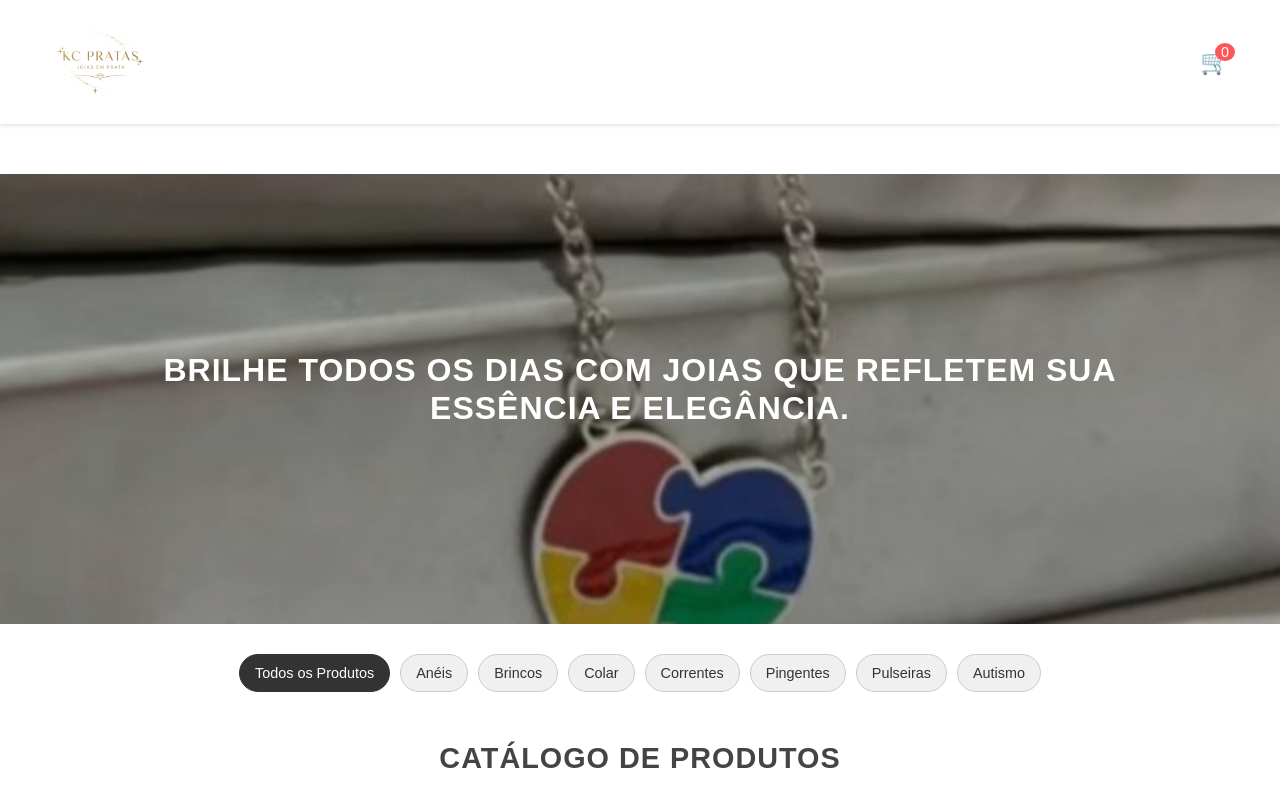
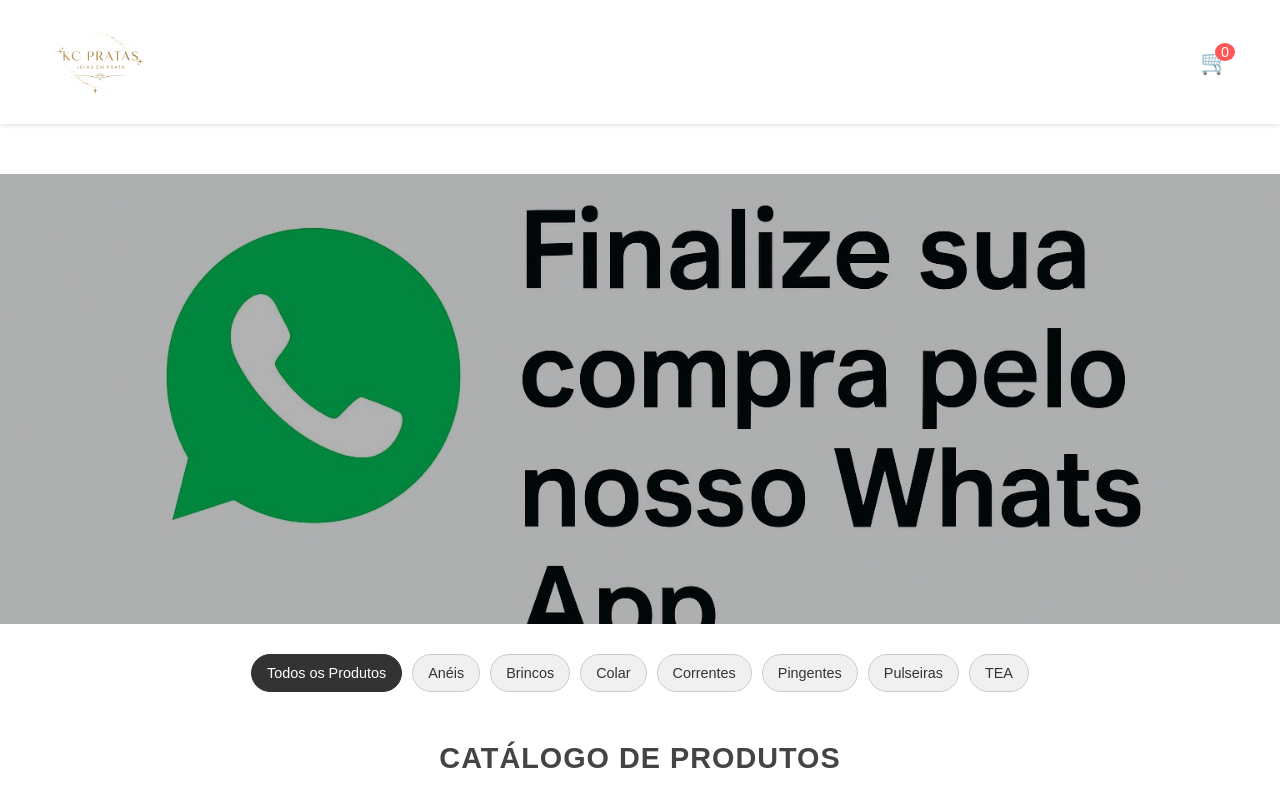
Before and after one commit to ch004/kc-pratas-loja, a plain HTML site: page index.html in a window 1280 px wide. Shown: the top 800 px of the page. Drawn offline with Linux system fonts and the light colour scheme; grey boxes are pictures that could not be loaded; files whose address does not match are found by name.

Commit message:
SITE FINALIZADO

```diff
--- a/index.html
+++ b/index.html
@@ -46,9 +46,9 @@
         </div>
 
         <div class="banner-slide fade">
-            <img src="Fotos/Foto autismo.jpg" alt="Coleção Pura">
+            <img src="Fotos/WhatsApp.jpeg" alt="Coleção Pura">
             <div class="frase-confianca">
-                <h2>Brilhe todos os dias com joias que refletem sua essência e elegância.</h2>
+
             </div>
         </div>
 
@@ -67,7 +67,7 @@
             <button class="filtro-btn" data-filtro="corrente">Correntes</button>
             <button class="filtro-btn" data-filtro="pingente">Pingentes</button>
             <button class="filtro-btn" data-filtro="pulseira">Pulseiras</button>
-            <button class="filtro-btn" data-filtro="autismo">Autismo</button>
+            <button class="filtro-btn" data-filtro="autismo">TEA</button>
 
         </div>
     </section>
```
Also changed, not shown: Fotos/WhatsApp.jpeg (added).
